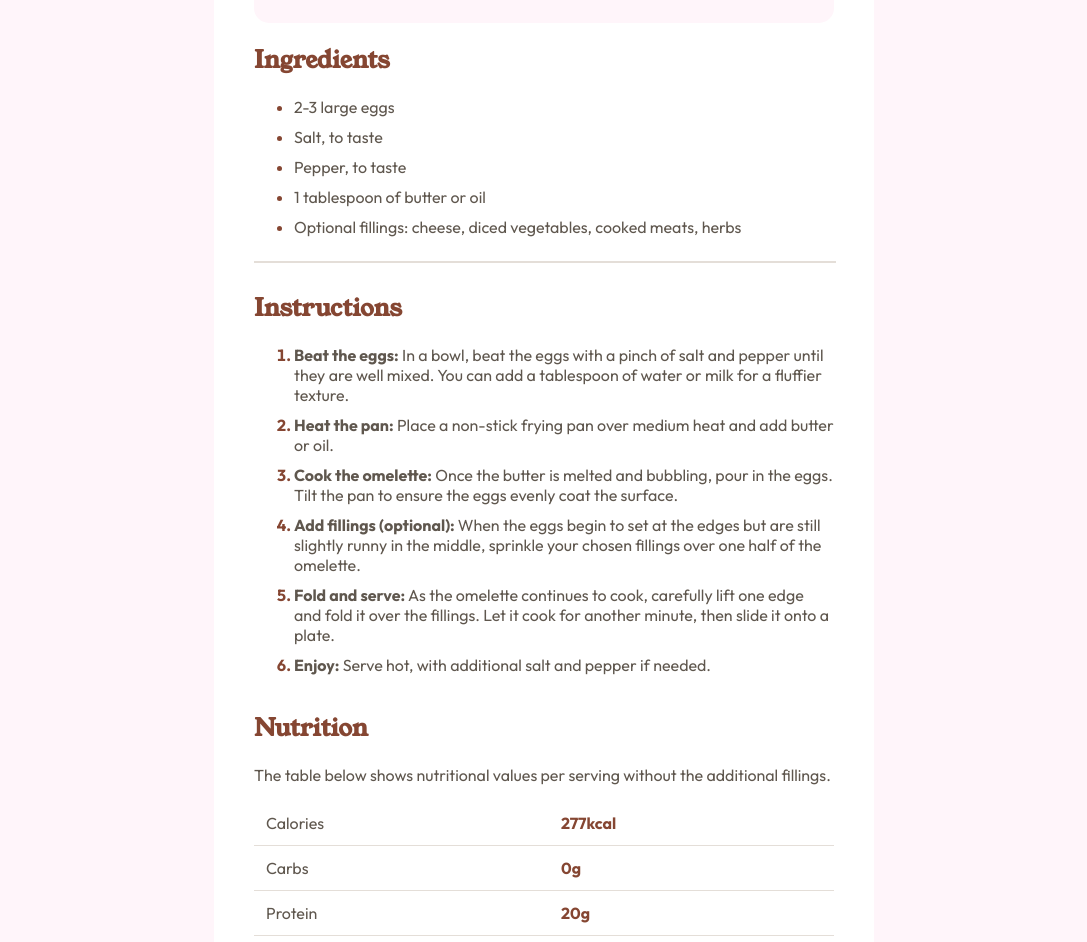
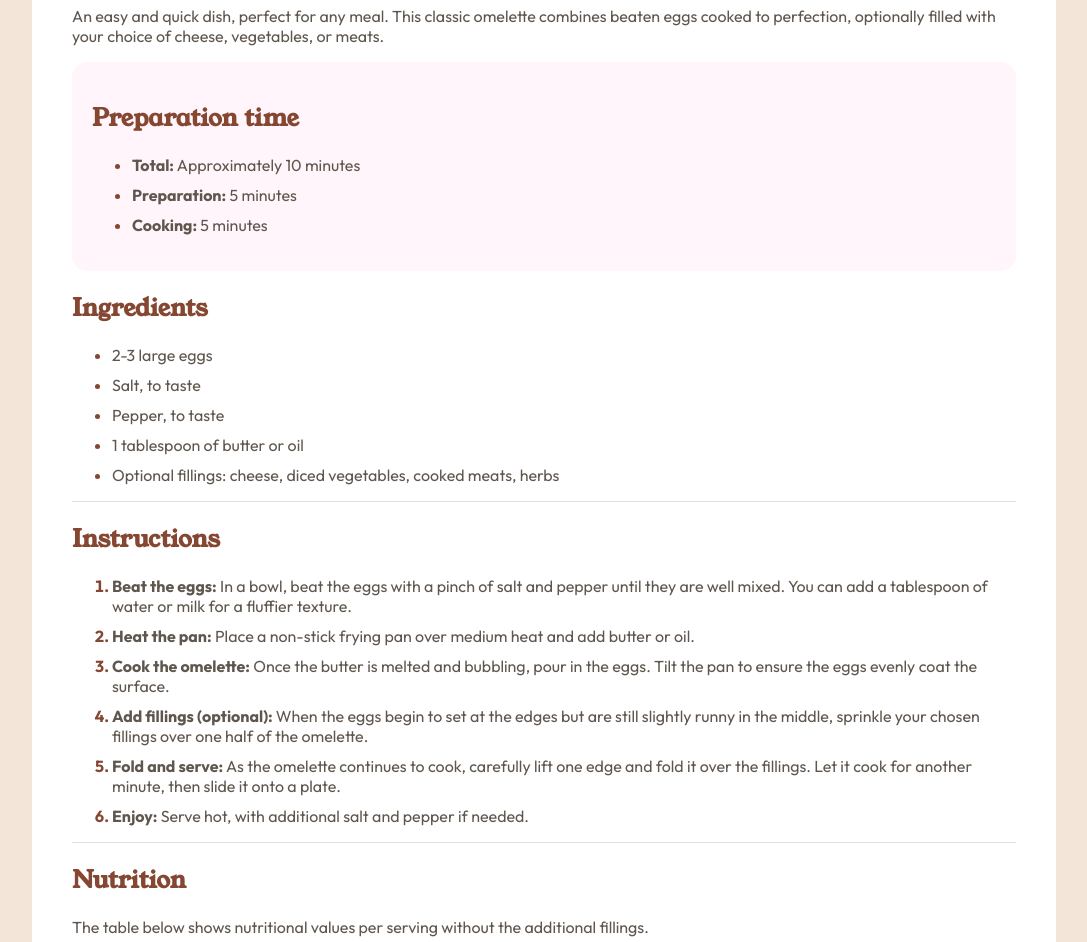
Before and after one commit to BerniHarris/recipe, a plain HTML site: page index.html in a window 1280 px wide. Shown: the part 682-1624 px from the top of the page, without its empty margins (96-1183 px from the left). Drawn offline with Linux system fonts and the light colour scheme.

Commit message:
amended colours and added alttext

```diff
--- a/index.html
+++ b/index.html
@@ -20,7 +20,11 @@
   <body>
     <div class="page-background">
       <div class="container">
-        <img src="./assets/images/image-omelette.jpeg" class="omlette-image"/>
+        <img
+          src="./assets/images/image-omelette.jpeg"
+          class="omlette-image"
+          alt-text="Cooked omelette"
+        />
         <hgroup class="header-description">
           <h1 class="header">Simple Omelette Recipe</h1>
           <p class="description">
@@ -30,14 +34,14 @@
           </p>
         </hgroup>
         <section class="prep-times">
-          <h3 class="sub-header">Preparation time</h2>
+          <h2 class="sub-header">Preparation time</h2>
           <ul class="list">
             <li class="list-item"><b>Total:</b> Approximately 10 minutes</li>
             <li class="list-item"><b>Preparation:</b> 5 minutes</li>
             <li class="list-item"><b>Cooking:</b> 5 minutes</li>
           </ul>
         </section>
-        <section>
+        <section class="list-container">
           <h2 class="sub-header">Ingredients</h2>
           <ul class="list">
             <li class="list-item">2-3 large eggs</li>
@@ -49,39 +53,39 @@
             </li>
           </ul>
         </section>
-        <hr class="horizontal-line"/>
-        <section>
+        <section class="list-container">
           <h2 class="sub-header">Instructions</h2>
           <ol class="list">
             <li class="numbered-list-item">
-              <b>Beat the eggs:</b> In a bowl, beat the eggs with a pinch of salt and
-              pepper until they are well mixed. You can add a tablespoon of
-              water or milk for a fluffier texture.
+              <b>Beat the eggs:</b> In a bowl, beat the eggs with a pinch of
+              salt and pepper until they are well mixed. You can add a
+              tablespoon of water or milk for a fluffier texture.
             </li>
             <li class="numbered-list-item">
-              <b>Heat the pan:</b> Place a non-stick frying pan over medium heat and
-              add butter or oil.
+              <b>Heat the pan:</b> Place a non-stick frying pan over medium heat
+              and add butter or oil.
             </li>
             <li class="numbered-list-item">
-              <b>Cook the omelette:</b> Once the butter is melted and bubbling, pour in
-              the eggs. Tilt the pan to ensure the eggs evenly coat the surface.
+              <b>Cook the omelette:</b> Once the butter is melted and bubbling,
+              pour in the eggs. Tilt the pan to ensure the eggs evenly coat the
+              surface.
             </li>
             <li class="numbered-list-item">
-              <b>Add fillings (optional): </b>When the eggs begin to set at the edges
-              but are still slightly runny in the middle, sprinkle your chosen
-              fillings over one half of the omelette.
+              <b>Add fillings (optional): </b>When the eggs begin to set at the
+              edges but are still slightly runny in the middle, sprinkle your
+              chosen fillings over one half of the omelette.
             </li>
             <li class="numbered-list-item">
-              <b>Fold and serve:</b> As the omelette continues to cook, carefully lift
-              one edge and fold it over the fillings. Let it cook for another
-              minute, then slide it onto a plate.
+              <b>Fold and serve:</b> As the omelette continues to cook,
+              carefully lift one edge and fold it over the fillings. Let it cook
+              for another minute, then slide it onto a plate.
             </li>
             <li class="numbered-list-item">
-              <b>Enjoy:</b> Serve hot, with additional salt and pepper if needed.
+              <b>Enjoy:</b> Serve hot, with additional salt and pepper if
+              needed.
             </li>
           </ol>
         </section>
-
         <section class="list">
           <h2 class="sub-header">Nutrition</h2>
           <p>
--- a/mystyle.css
+++ b/mystyle.css
@@ -51,14 +51,13 @@ li::marker {
   padding: 40px;
   background-color: white;
   border-radius: 15px;
-  width: 50%;
   display: flex;
   flex-direction: column;
 }
 
 .page-background {
-  background-color: hsl(330, 100%, 98%);
-  padding: 60px;
+  background-color: #f3e5d8;
+  padding: 10%;
   display: flex;
   justify-content: center;
   flex-direction: column;
@@ -93,9 +92,8 @@ h3.sub-header {
     format("truetype");
 }
 
-.horizontal-line {
-  border: 0.2px solid hsl(30, 18%, 87%);
-  width: 100%;
+.list-container {
+  border-bottom: 1px solid hsl(30, 18%, 87%);
 }
 
 table {
@@ -123,5 +121,6 @@ td {
     width: fit-content;
     padding: 50px;
     margin: 0px;
+    width: 80vw;
   }
 }
```
